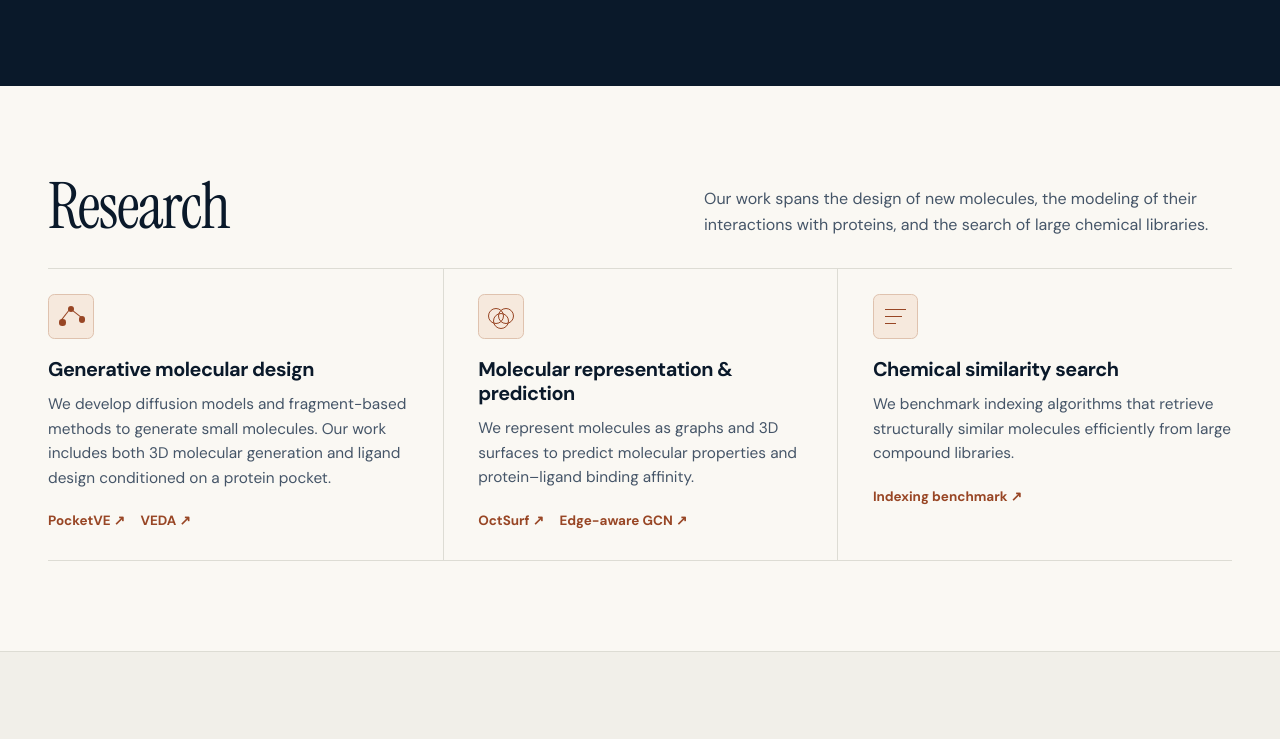
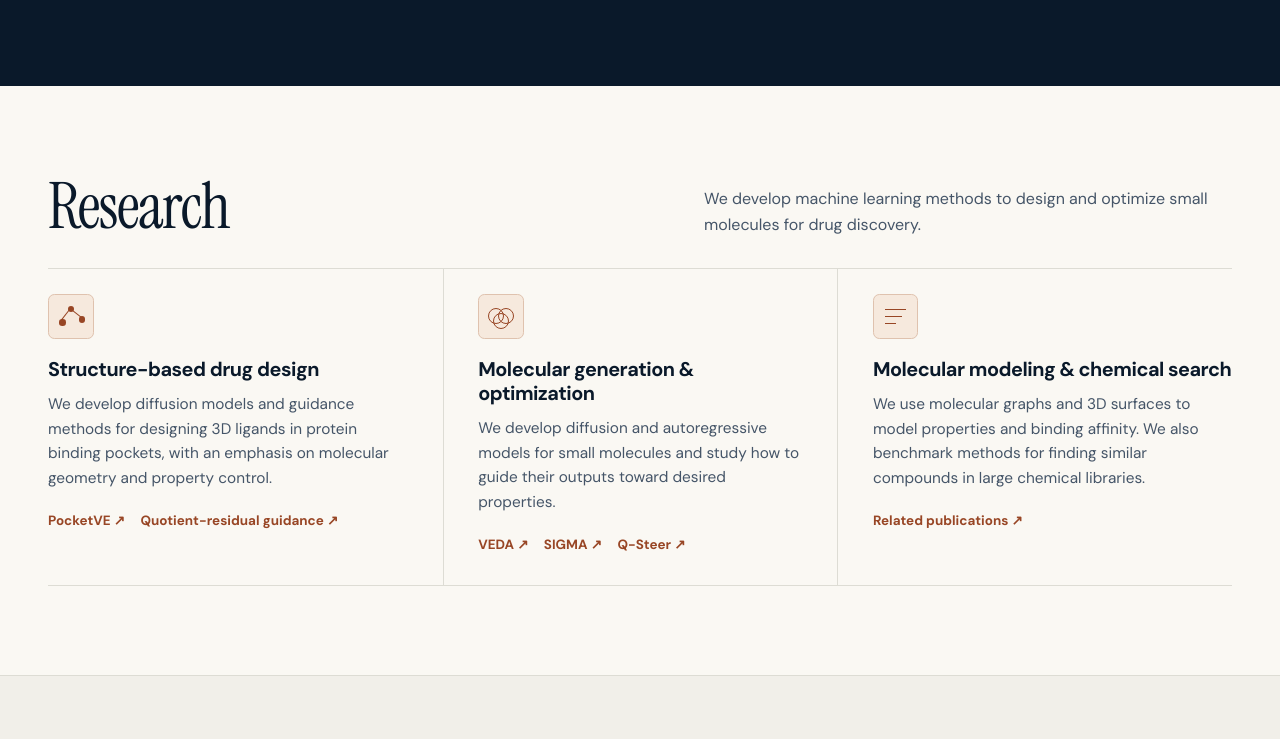
Before and after one commit to peiningzhang/mlddd, a plain HTML site: page index.html in a window 1280 px wide. Shown: the part 595-1334 px from the top of the page. Drawn offline with Linux system fonts and the light colour scheme.

Commit message:
Highlight current molecular design research

```diff
--- a/index.html
+++ b/index.html
@@ -48,28 +48,29 @@
     <section class="section wrap" id="research" aria-labelledby="research-title">
       <div class="section-heading">
         <h2 id="research-title">Research</h2>
-        <p>Our work spans the design of new molecules, the modeling of their interactions with proteins, and the search of large chemical libraries.</p>
+        <p>We develop machine learning methods to design and optimize small molecules for drug discovery.</p>
       </div>
       <div class="research-grid">
         <article class="research-card">
           <div class="field-mark field-generation" aria-hidden="true"><i></i><i></i><i></i></div>
-          <h3>Generative molecular design</h3>
-          <p>We develop diffusion models and fragment-based methods to generate small molecules. Our work includes both 3D molecular generation and ligand design conditioned on a protein pocket.</p>
+          <h3>Structure-based drug design</h3>
+          <p>We develop diffusion models and guidance methods for designing 3D ligands in protein binding pockets, with an emphasis on molecular geometry and property control.</p>
           <a href="#pocketve">PocketVE <span aria-hidden="true">↗</span></a>
-          <a href="#veda">VEDA <span aria-hidden="true">↗</span></a>
+          <a href="#quotient-residual">Quotient-residual guidance <span aria-hidden="true">↗</span></a>
         </article>
         <article class="research-card">
           <div class="field-mark field-structure" aria-hidden="true"><i></i><i></i><i></i></div>
-          <h3>Molecular representation &amp; prediction</h3>
-          <p>We represent molecules as graphs and 3D surfaces to predict molecular properties and protein–ligand binding affinity.</p>
-          <a href="#octsurf">OctSurf <span aria-hidden="true">↗</span></a>
-          <a href="#eagcn">Edge-aware GCN <span aria-hidden="true">↗</span></a>
+          <h3>Molecular generation &amp; optimization</h3>
+          <p>We develop diffusion and autoregressive models for small molecules and study how to guide their outputs toward desired properties.</p>
+          <a href="#veda">VEDA <span aria-hidden="true">↗</span></a>
+          <a href="#sigma">SIGMA <span aria-hidden="true">↗</span></a>
+          <a href="#q-steer">Q-Steer <span aria-hidden="true">↗</span></a>
         </article>
         <article class="research-card">
           <div class="field-mark field-search" aria-hidden="true"><i></i><i></i><i></i></div>
-          <h3>Chemical similarity search</h3>
-          <p>We benchmark indexing algorithms that retrieve structurally similar molecules efficiently from large compound libraries.</p>
-          <a href="#similarity-search">Indexing benchmark <span aria-hidden="true">↗</span></a>
+          <h3>Molecular modeling &amp; chemical search</h3>
+          <p>We use molecular graphs and 3D surfaces to model properties and binding affinity. We also benchmark methods for finding similar compounds in large chemical libraries.</p>
+          <a href="#publications">Related publications <span aria-hidden="true">↗</span></a>
         </article>
       </div>
     </section>
```
